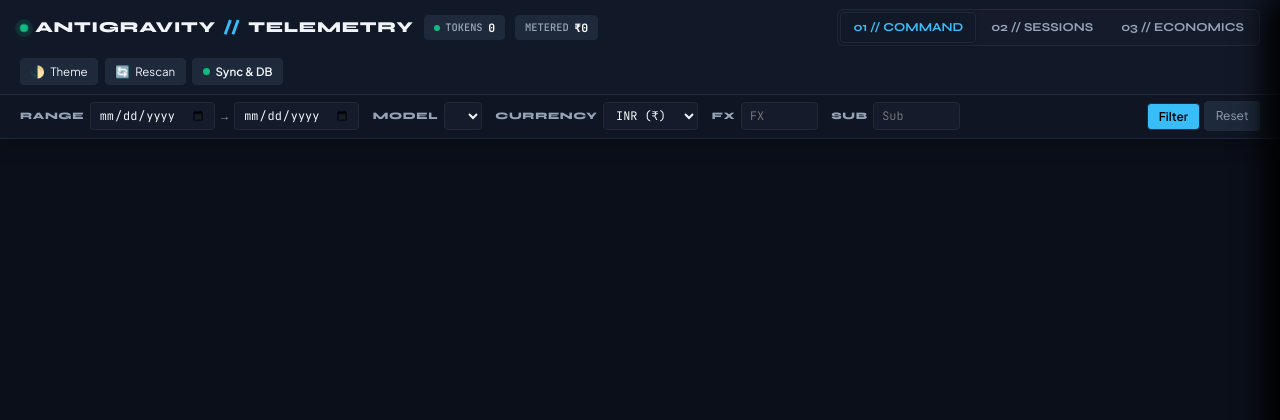
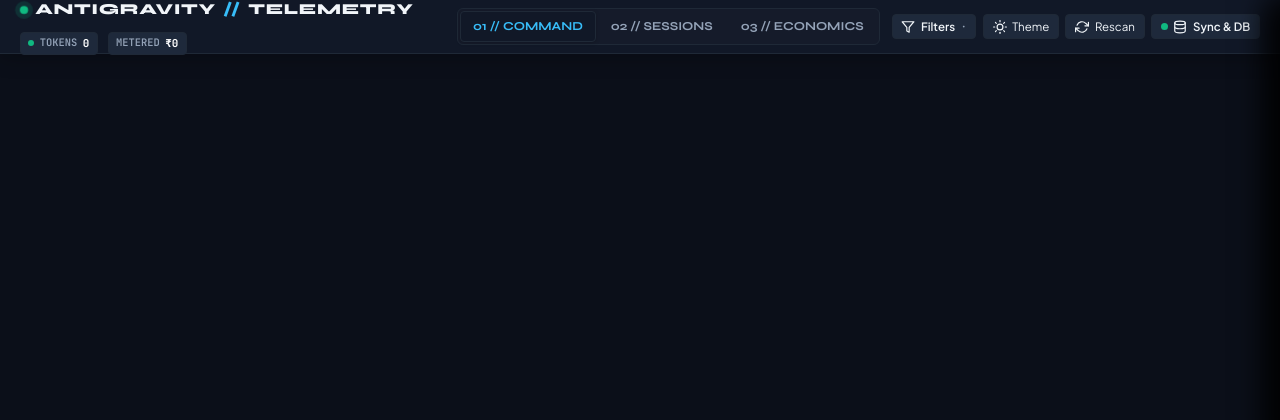
Before and after one commit to Arcader1500/AntigravityUsageDashboard, a FastAPI app: template agy_dash/ui/templates/base.html in a window 1280 px wide. Shown: the top 420 px of the page. Run offline with FastAPI, Linux system fonts and the light colour scheme; the template is opened without the code that fills it, so the values that code supplies are empty.

Commit message:
feat: unify command bar into single 54px header with collapsible filter deck and SVG icons

```diff
--- a/agy_dash/ui/static/css/telemetry.css
+++ b/agy_dash/ui/static/css/telemetry.css
@@ -715,3 +715,71 @@ svg.icon use {
   overflow-y: auto;
   flex: 1;
 }
+
+/* ==========================================================================
+   Unified 54px Command Bar & Collapsible Filter Deck
+   ========================================================================== */
+
+.command-bar-unified {
+  position: sticky;
+  top: 0;
+  z-index: 100;
+  display: flex;
+  align-items: center;
+  justify-content: space-between;
+  gap: 0.75rem;
+  min-height: 54px;
+  height: 54px;
+  padding: 0 1.25rem;
+  width: 100%;
+  max-width: 100vw;
+  background: var(--panel-bg);
+  backdrop-filter: blur(16px);
+  -webkit-backdrop-filter: blur(16px);
+  border-bottom: 1px solid var(--border-subtle);
+  box-shadow: 0 4px 20px rgba(0, 0, 0, 0.25);
+  flex-wrap: nowrap;
+}
+
+.command-bar-unified .badge-pill {
+  padding: 0.15rem 0.45rem;
+  font-size: 0.68rem;
+}
+
+.command-bar-unified .btn {
+  padding: 0.28rem 0.55rem;
+  font-size: 0.72rem;
+}
+
+.btn-filter-toggle {
+  font-weight: 600;
+}
+
+.filter-pill-summary {
+  font-size: 0.62rem;
+  color: var(--text-muted);
+  font-family: var(--font-mono);
+}
+
+/* The form is a zero-height wrapper so only the deck inside it occupies space. */
+.command-bar-unified > form {
+  display: contents;
+}
+
+/* Open deck drops as a full-width strip directly beneath the 54px bar. */
+.command-bar-unified .filter-deck-panel.open {
+  position: absolute;
+  top: 100%;
+  left: 0;
+  right: 0;
+  z-index: 99;
+  background: var(--panel-solid);
+  border-bottom: 1px solid var(--border-subtle);
+  box-shadow: 0 16px 32px rgba(0, 0, 0, 0.28);
+}
+
+@media (max-width: 899px) {
+  .filter-pill-summary {
+    display: none;
+  }
+}
--- a/agy_dash/ui/templates/partials/command_bar.html
+++ b/agy_dash/ui/templates/partials/command_bar.html
@@ -1,5 +1,4 @@
-<header class="command-bar">
-  <div class="command-bar-primary">
+<header class="command-bar-unified">
   <div class="brand">
     <div class="brand-title">
       <span class="brand-radar-pulse"></span>
@@ -35,20 +34,21 @@
   </nav>
 
   <div class="deck-actions">
+    <button type="button" id="filter-deck-toggle" class="btn btn-filter-toggle" onclick="toggleFilterDeck()" aria-expanded="false" aria-controls="global-filter-deck"><svg class="icon"><use href="#icon-filter"/></svg><span>Filters</span><span class="filter-pill-summary">{{ filters.model_id }} · {{ ctx.currency }}</span></button>
     <button type="button" class="btn btn-action" onclick="toggleTheme()" title="Toggle Theme (Dark / Light)">
-        <span class="action-icon">🌓</span>
+      <svg class="icon"><use href="#icon-theme"/></svg>
       <span class="action-text">Theme</span>
     </button>
     <button type="button" class="btn btn-action" title="Refresh local scans"
             hx-post="/api/refresh" hx-select="#workspace-canvas" hx-target="#workspace-canvas" hx-swap="outerHTML" hx-include="#global-filter-form" hx-headers='{"HX-Request":"true"}'>
-        <span class="action-icon">🔄</span>
+      <svg class="icon"><use href="#icon-refresh"/></svg>
       <span class="action-text">Rescan</span>
     </button>
     <button type="button" class="btn btn-action btn-sync" onclick="openDrawer('sync-drawer')" title="Operations & Snapshots">
       <span class="status-dot {% if runner_state and runner_state.running %}running pulse{% else %}idle{% endif %}"></span>
+      <svg class="icon"><use href="#icon-database"/></svg>
       <span class="action-text">Sync & DB</span>
     </button>
-    </div>
   </div>
 
   <form id="global-filter-form" class="filter-strip" method="get" action="/"
@@ -56,6 +56,7 @@
     <input type="hidden" id="global-view-input" name="view" value="{{ filters.view }}">
     <input type="hidden" id="global-theme-input" name="theme" value="{{ filters.theme }}">
 
+    <div id="global-filter-deck" class="filter-deck-panel" aria-hidden="true">
       <div class="filter-group">
         <span class="filter-group-label">RANGE</span>
         <div class="filter-date-pair">
@@ -67,7 +68,7 @@
 
       <div class="filter-group">
         <span class="filter-group-label">MODEL</span>
-      <select name="model" class="filter-input model-select" onchange="this.form.requestSubmit()" title="Catalog Model">
+        <select name="model" class="filter-input model-select" title="Catalog Model">
           {% for m in model_ids %}
             <option value="{{ m }}" {% if m == filters.model_id %}selected{% endif %}>{{ m }}</option>
           {% endfor %}
@@ -76,7 +77,7 @@
 
       <div class="filter-group">
         <span class="filter-group-label">CURRENCY</span>
-      <select name="currency" class="filter-input currency-select" onchange="this.form.requestSubmit()" title="Reporting Currency">
+        <select name="currency" class="filter-input currency-select" title="Reporting Currency">
           <option value="INR" {% if ctx.currency == 'INR' %}selected{% endif %}>INR (₹)</option>
           <option value="USD" {% if ctx.currency == 'USD' %}selected{% endif %}>USD ($)</option>
           <option value="EUR" {% if ctx.currency == 'EUR' %}selected{% endif %}>EUR (€)</option>
@@ -95,8 +96,9 @@
       </div>
 
       <div class="filter-buttons">
-      <button type="submit" class="btn btn-filter">Filter</button>
+        <button type="submit" class="btn btn-primary btn-filter">Apply</button>
         <a href="/?view={{ filters.view }}" class="btn btn-reset">Reset</a>
+      </div>
     </div>
   </form>
 </header>
```
Also changed, not shown: tests/test_web_app.py (+9 -23 lines). Lines whose indentation alone changed are shown as unchanged.
